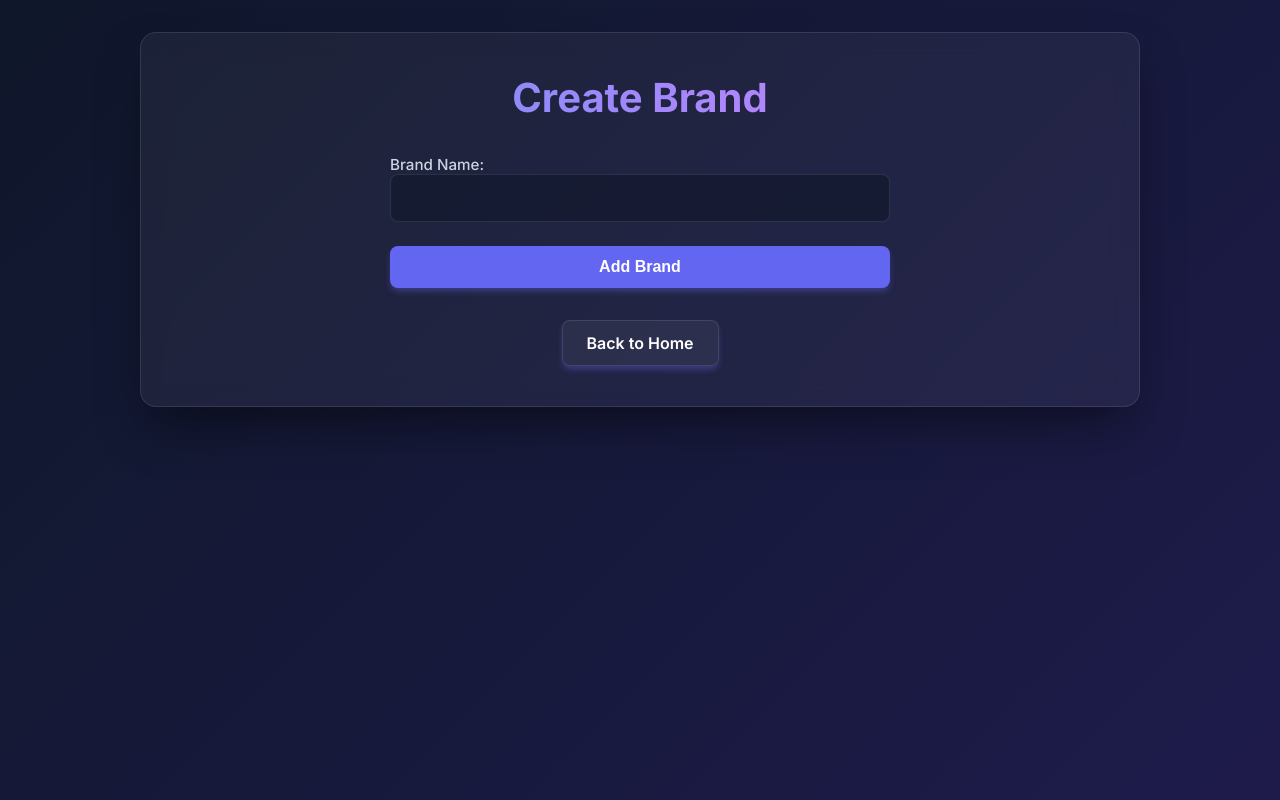
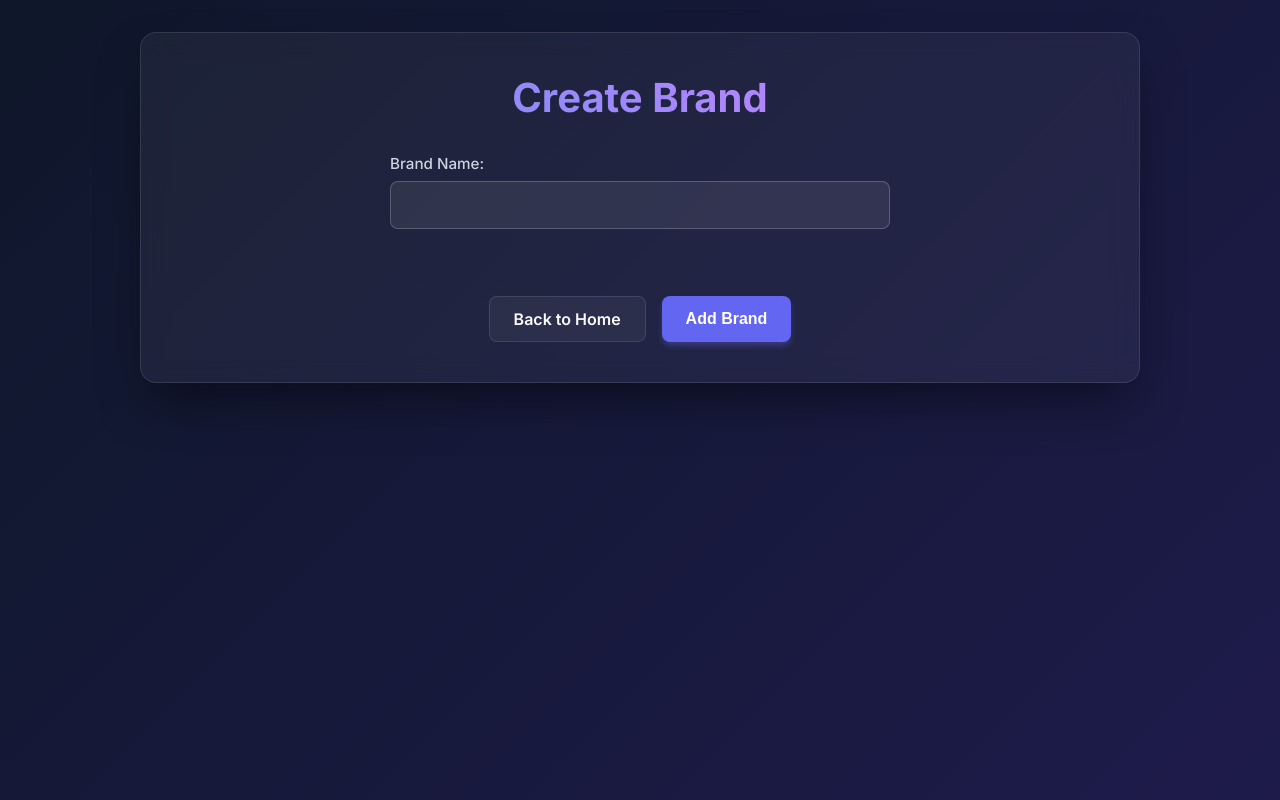
Before and after one commit to Jordhy-jpg/InventoryManager, a Django app: page /createBrand/ in a window 1280 px wide. Run offline with Django 5.2, Linux system fonts and the light colour scheme.

Commit message:
feat(ui): improve UI consistency and aesthetics
Refactored CSS styles to use a modern, glassmorphism design with better contrast and layout conventions. Updated HTML templates (home, createBrand, createProduct, confirmDelete) to properly utilize these new classes, ensuring consistent form layouts, button groups, empty states, and spacing across the application.

Co-authored-by: google-labs-jules[bot] <161369871+google-labs-jules[bot]@users.noreply.github.com>

```diff
--- a/InventoryManager/InvApp/static/InvApp/css/style.css
+++ b/InventoryManager/InvApp/static/InvApp/css/style.css
@@ -11,13 +11,18 @@
     --glass-border: rgba(255, 255, 255, 0.1);
     --text-primary: #f8fafc;
     --text-secondary: #cbd5e1;
-    --input-bg: rgba(15, 23, 42, 0.6);
+    --input-bg: rgba(255, 255, 255, 0.08);
+    --input-border: rgba(255, 255, 255, 0.2);
 }
 
 * {
     margin: 0;
     padding: 0;
     box-sizing: border-box;
+}
+
+html {
+    background-color: var(--bg-gradient-start);
 }
 
 body {
@@ -181,6 +198,26 @@ button.danger:hover {
     box-shadow: 0 10px 15px -3px rgba(239, 68, 68, 0.5);
 }
 
+.btn-secondary {
+    background: var(--glass-bg);
+    border: 1px solid var(--glass-border);
+    color: var(--text-primary);
+    box-shadow: none;
+}
+
+.btn-secondary:hover {
+    background: rgba(255, 255, 255, 0.1);
+    border-color: rgba(255, 255, 255, 0.3);
+    box-shadow: 0 4px 6px -1px rgba(0, 0, 0, 0.2);
+}
+
+.btn-group {
+    display: flex;
+    gap: 1rem;
+    justify-content: center;
+    margin-top: 1.5rem;
+}
+
 /* Navigation Links */
 .nav-links {
     display: flex;
@@ -214,13 +251,23 @@ form {
     gap: 1.5rem;
 }
 
+.form-group {
+    display: flex;
+    flex-direction: column;
+    gap: 0.5rem;
+    margin-bottom: 1.2rem;
+    text-align: left;
+}
+
 form p {
     display: flex;
     flex-direction: column;
     gap: 0.5rem;
+    margin-bottom: 1.2rem;
+    text-align: left;
 }
 
-form label {
+form label, .form-group label {
     font-weight: 500;
     color: var(--text-secondary);
     font-size: 0.95rem;
@@ -228,11 +275,14 @@ form label {
 
 form input,
 form select,
-form textarea {
+form textarea,
+.form-group input,
+.form-group select,
+.form-group textarea {
     width: 100%;
     padding: 0.8rem 1rem;
     border-radius: 8px;
-    border: 1px solid var(--glass-border);
+    border: 1px solid var(--input-border);
     background: var(--input-bg);
     color: white;
     font-family: 'Inter', sans-serif;
--- a/InventoryManager/InvApp/templates/InvApp/confirmDelete.html
+++ b/InventoryManager/InvApp/templates/InvApp/confirmDelete.html
@@ -24,8 +24,8 @@ Confirm Delete
 
     <form method="post" style="margin-top: 2rem;">
         {% csrf_token %}
-        <div style="display: flex; gap: 1rem; justify-content: center;">
-            <a href="{% url 'home' %}" class="btn" style="background: var(--glass-bg); border: 1px solid var(--glass-border);">Cancel</a>
+        <div class="btn-group">
+            <a href="{% url 'home' %}" class="btn btn-secondary">Cancel</a>
             <button type="submit" class="danger">Remove</button>
         </div>
     </form>
--- a/InventoryManager/InvApp/templates/InvApp/createBrand.html
+++ b/InventoryManager/InvApp/templates/InvApp/createBrand.html
@@ -9,11 +9,24 @@ Create Brand
     <h1>Create Brand</h1>
     <form method="post">
         {% csrf_token %}
-        {{form}}
-        <button type="submit">Add Brand</button>
+
+        {% for field in form %}
+            <div class="form-group">
+                {{ field.label_tag }}
+                {{ field }}
+                {% if field.help_text %}
+                    <p class="helptext">{{ field.help_text }}</p>
+                {% endif %}
+                {% if field.errors %}
+                    {{ field.errors }}
+                {% endif %}
+            </div>
+        {% endfor %}
+
+        <div class="btn-group">
+            <a href="{% url 'home' %}" class="btn btn-secondary">Back to Home</a>
+            <button type="submit">Add Brand</button>
+        </div>
     </form>
-    <div style="margin-top: 2rem; text-align: center;">
-        <a href="{% url 'home' %}" class="btn" style="background: var(--glass-bg); border: 1px solid var(--glass-border);">Back to Home</a>
-    </div>
 </div>
 {% endblock content %}
```
Also changed, not shown: other parts of InventoryManager/InvApp/static/InvApp/css/style.css (+30 -1 lines), InventoryManager/InvApp/templates/InvApp/createProduct.html (+18 -5 lines), InventoryManager/InvApp/templates/InvApp/home.html (+12 -4 lines).
